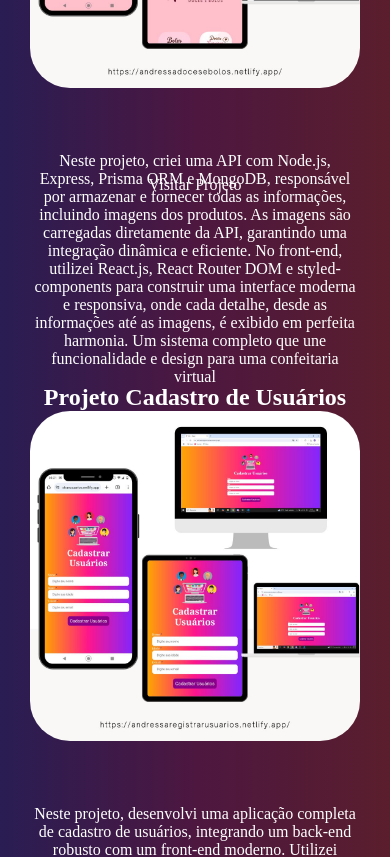
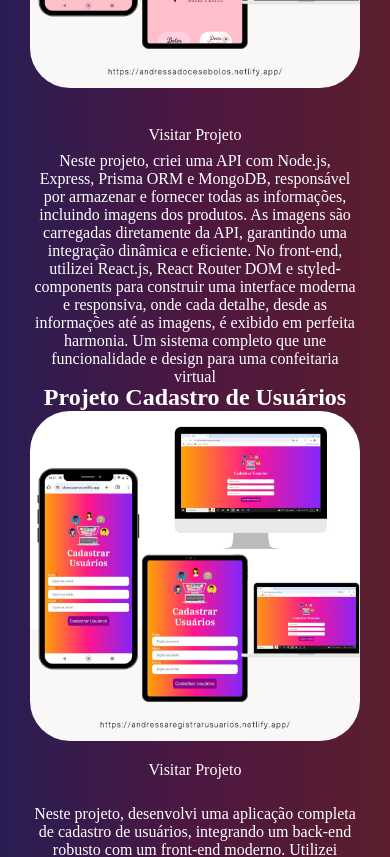
Before and after one commit to andressa1010/projeto-portfolio-andressa, a React (Vite) app: page / in a window 390 px wide. Shown: the part 2820-3677 px from the top of the page. Built offline with nearby package versions, Linux system fonts and the light colour scheme; a web font is replaced by a local one.

Commit message:
novas-alteacoes

```diff
--- a/src/App.css
+++ b/src/App.css
@@ -279,6 +279,11 @@ p {
     bottom: 30px;
     font-size: 16px;
   }
+  .projeto-link-projetos{
+    position: relative;
+    bottom: 200px;
+
+  }
 
 }
 
--- a/src/Pages/home.jsx
+++ b/src/Pages/home.jsx
@@ -30,10 +30,7 @@ No front-end, implementei uma interface dinâmica,
 responsiva e estilizada com React.js, React Router DOM e styled-components,
  proporcionando uma experiência de navegação fluida e intuitiva para o usuário.
 
-Este projeto reflete minhas habilidades em desenvolvimento full stack,
-com foco em performance, organização e experiência do usuário,
- evidenciando minha capacidade de construir sistemas escaláveis
-  e bem estruturados.
+Este projeto reflete minhas habilidades em desenvolvimento full stack
     `,
     link: "https://andressaregistrarusuarios.netlify.app/",
   },
@@ -56,9 +53,7 @@ responsiva e intuitiva utilizando React.js,
 React Router DOM e styled-components, proporcionando aos usuários
  uma experiência fluida e fácil de usar.
 
-Este projeto destaca minha capacidade de construir soluções
-completas, focadas em usabilidade, performance e integração de sistemas,
-entregando resultados práticos e impactantes.`,
+`,
     link: "https://agendamentosandressa.netlify.app/",
   },
 ];
@@ -139,7 +134,7 @@ const Home = () => {
             <img src={projeto.image} alt={projeto.name}></img>
             <p> {projeto.description} </p>
             <a
-              className="projeto-link"
+              className="projeto-link-projetos"
               href={projeto.link}
               target="_blank"
               rel="noopener noreferrer"
```
